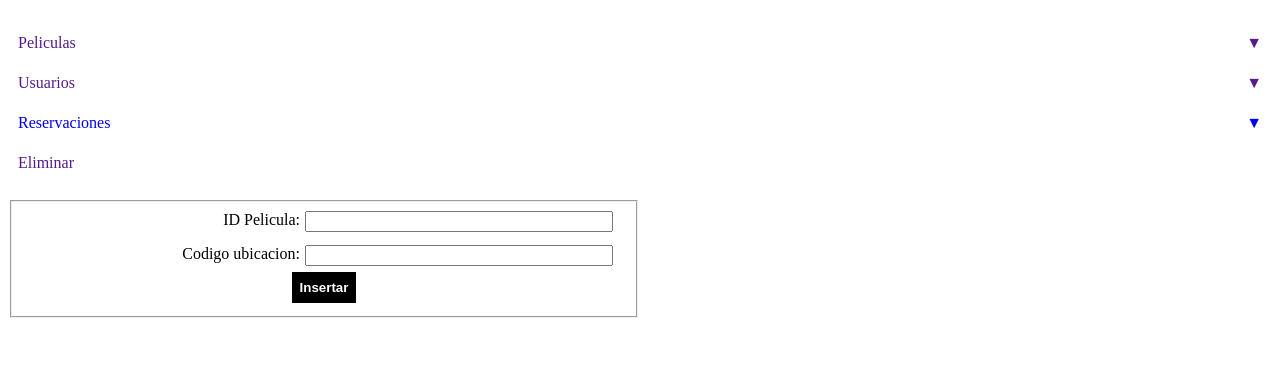
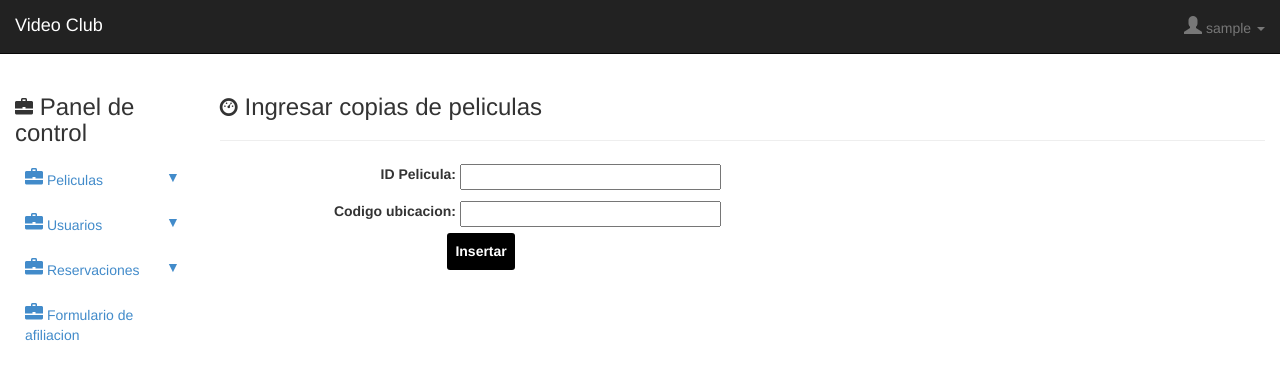
Before and after one commit to amirghin/videoclub, a PHP site: page /i_copias.php in a window 1280 px wide. Shown: the top 380 px of the page. Run offline with PHP 8.4, Linux system fonts and the light colour scheme; the visitor is signed in with stand-in values (Sample User, id 1); data that the repository does not hold is empty.

Commit message:
Estilos i_copias

```diff
--- a/classes/copias.php
+++ b/classes/copias.php
@@ -8,7 +8,7 @@ public $mensaje = "";
 		$mensaje = "";
 		try{
 			$insertar = "INSERT INTO copias (peliculas_id_pelicula, ubicaciones_cod_ubicacion, disponibilidad, usuario_creacion)
-					  VALUES ({$id_pelicula}, {$cod_ubicacion}, '{$disponibilidad}', '{$id_user}')";
+					  VALUES ({$id_pelicula}, '{$cod_ubicacion}', '{$disponibilidad}', '{$id_user}')";
 
 			$resultado = mysqli_query($conexion, $insertar);
 
--- a/controllers/insertar_copias_controller.php
+++ b/controllers/insertar_copias_controller.php
@@ -4,7 +4,7 @@ require "../classes/copias.php";
 $copias = new copias;
 session_start();
 if(isset($_POST["id_pelicula"],$_POST["disponibilidad"], $_POST["ubicaciones_cod_ubicacion"], $_SESSION["id_usuario"])){
-	$copias->insertar_copia($_POST["id_pelicula"],$_POST["disponibilidad"],$_POST["ubicaciones_cod_ubicacion"],$conexion), $_SESSION["id_usuario"]);
+	$copias->insertar_copia($_POST["id_pelicula"],$_POST["disponibilidad"],$_POST["ubicaciones_cod_ubicacion"],$conexion, $_SESSION["id_usuario"]);
 }
 
 
--- a/i_copias.php
+++ b/i_copias.php
@@ -1,16 +1,40 @@
 <?php session_start();?>
-<!DOCTYPE html>
-<html>
-<head>
-	<title>Insertar copias</title>
-    <link rel="stylesheet" type="text/css" href="css/estilos.css">
-    <script src="js/jquery-2.1.3.min.js"></script>
-    <script src="js/dropdown-menu.js"></script>
-    <script src="js/videoclub.js"></script>
+<?php include 'includes/header.php';?>
 
-</head>
 <body>
-    <?php include 'menu.html';?>
+  <nav id="top-nav" class="navbar navbar-inverse navbar-static-top">
+
+    <div class="container-fluid">
+      <div class="navbar-header">
+            <a class="navbar-brand" href="#">Video Club</a>
+          </div>
+      <div class="navbar-collapse collapse">
+        <ul class="nav navbar-nav navbar-right">
+
+        <li class="dropdown">
+          <a class="dropdown-toggle" role="button" data-toggle="dropdown" href="#">
+            <i class="glyphicon glyphicon-user"></i> <?php echo $_SESSION["nombre_usuario"]; ?>
+            <span class="caret"></span>
+          </a>
+          <ul id="g-account-menu" class="dropdown-menu" role="menu">
+            <li><a href="logout.php"><i class="glyphicon glyphicon-lock"></i> Logout</a></li>
+          </ul>
+        </li>
+
+        </ul>
+
+      </div>
+    </div>
+  </nav>
+  <div class="container-fluid">
+    <div class="row">
+      <div class="col-sm-3 ">
+        <?php include 'includes/menu.php';?>
+      </div>
+      <div class="col-sm-9 ">
+        <h3><i class="glyphicon glyphicon-dashboard"></i> Ingresar copias de peliculas</h3>
+
+        <hr>
         <section class="estilos_form">
         <form action="" method="POST" >
         	<fieldset>
@@ -31,7 +55,9 @@
                 </fieldset>
             </form>
         </section>
-
+      </div>
+    </div>
+  </div>
 
 </body>
 </html>
--- a/includes/menu.php
+++ b/includes/menu.php
@@ -5,6 +5,7 @@
             <ul class="hiddenMenu">
                 <li><a href="i_peliculas.php"><i class="glyphicon glyphicon-list-alt"></i> Insertar Peliculas</a></li>
                 <li><a href="b_peliculas_transac.php"><i class="glyphicon glyphicon-list-alt"></i> Buscar Peliculas</a></li>
+                <li><a href="b_peliculas_transac.php"><i class="glyphicon glyphicon-list-alt"></i> Insertar generos de peliculas</a></li>
             </ul>
         </li>
         <li><a href=""><i class="glyphicon glyphicon-briefcase"></i> Usuarios <span>&#9660;</span></a>
--- a/js/videoclub.js
+++ b/js/videoclub.js
@@ -409,6 +409,7 @@ $(function(){
                 throw response.error.message;
                 console.log(response.error.message);
             }else{
+                console.log(response);
                 var objeto = jQuery.parseJSON(response);
                 alert( objeto.success.mensaje);
             }
```
Lines whose indentation alone changed are shown as unchanged.
